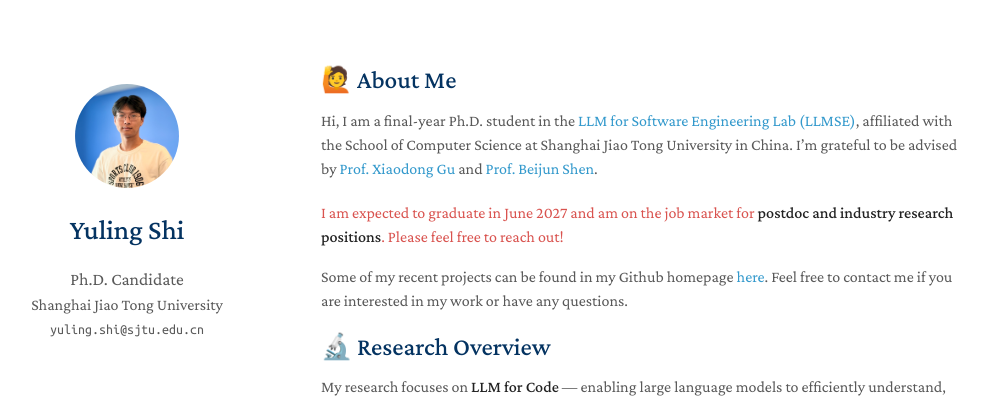
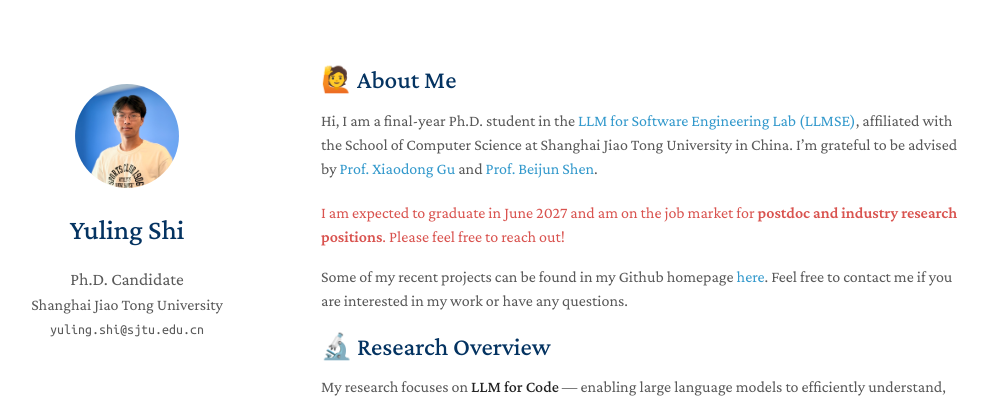
Before and after one commit to YerbaSite/YerbaSite.github.io, a Jekyll site: the page built from index.md, in a window 1280 px wide. Shown: the top 398 px of the page, without its empty margins (149-1147 px from the left). Built offline with Jekyll 4.4.1, drawn with Linux system fonts in a browser that asks for light colours; nearby versions of some CDN libraries; a style sheet for code colours, icons or effects is not loaded; our own code applies the rules of GitHub Pages for plain Markdown files.

Commit message:
Keep job-market callout fully red (theme forces strong to #222)
Co-Authored-By: Claude Opus 5.5 (1M context) <noreply@anthropic.com>
Claude-Session: https://claude.ai/code/session_01UTRCTEfbBpEDMuT3jopbKL

```diff
--- a/index.md
+++ b/index.md
@@ -7,7 +7,7 @@ layout: homepage
 Hi, I am a final-year Ph.D. student in the [LLM for Software Engineering Lab (LLMSE)](https://base.sjtu.edu.cn/home/doku.php?id=start), affiliated with the School of Computer Science at Shanghai Jiao Tong University in China. I'm grateful to be advised by [Prof. Xiaodong Gu](https://guxd.github.io/) and [Prof. Beijun Shen](https://base.sjtu.edu.cn/home/doku.php?id=mem:bjshen).
 
 <div style="color: #d9534f; margin-bottom: 1em;">
-I am expected to graduate in June 2027 and am on the job market for <strong>postdoc and industry research positions</strong>. Please feel free to reach out!
+I am expected to graduate in June 2027 and am on the job market for <strong style="color: inherit; font-weight: 600;">postdoc and industry research positions</strong>. Please feel free to reach out!
 </div>
 
 <!-- I'm also very fortunate to learn from and collaborate with [Prof. Hongyu Zhang](https://sites.google.com/site/hongyujohn/), [Prof. David Lo](http://www.mysmu.edu/faculty/davidlo/), [Prof. Shing-Chi Cheung](https://www.cse.ust.hk/~scc/), [Prof. Daniel Dajun Zeng](https://en.wikipedia.org/wiki/Daniel_Zeng), [Prof. Zhendong Su](https://people.inf.ethz.ch/suz/), [Prof. Claire Le Goues](https://clairelegoues.com/), [Prof. Nigel Collier](https://sites.google.com/site/nhcollier/) and [Prof. Julian McAuley](https://cseweb.ucsd.edu/~jmcauley/). -->
```
